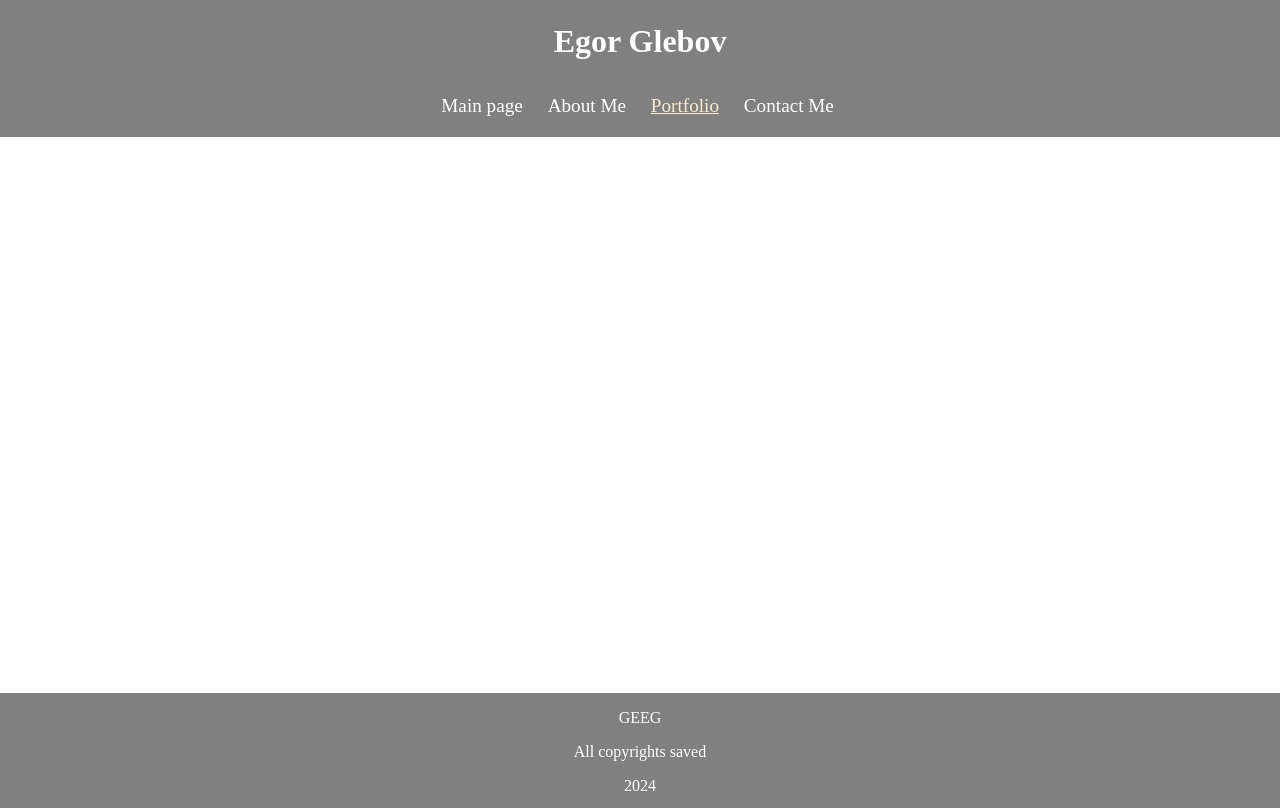
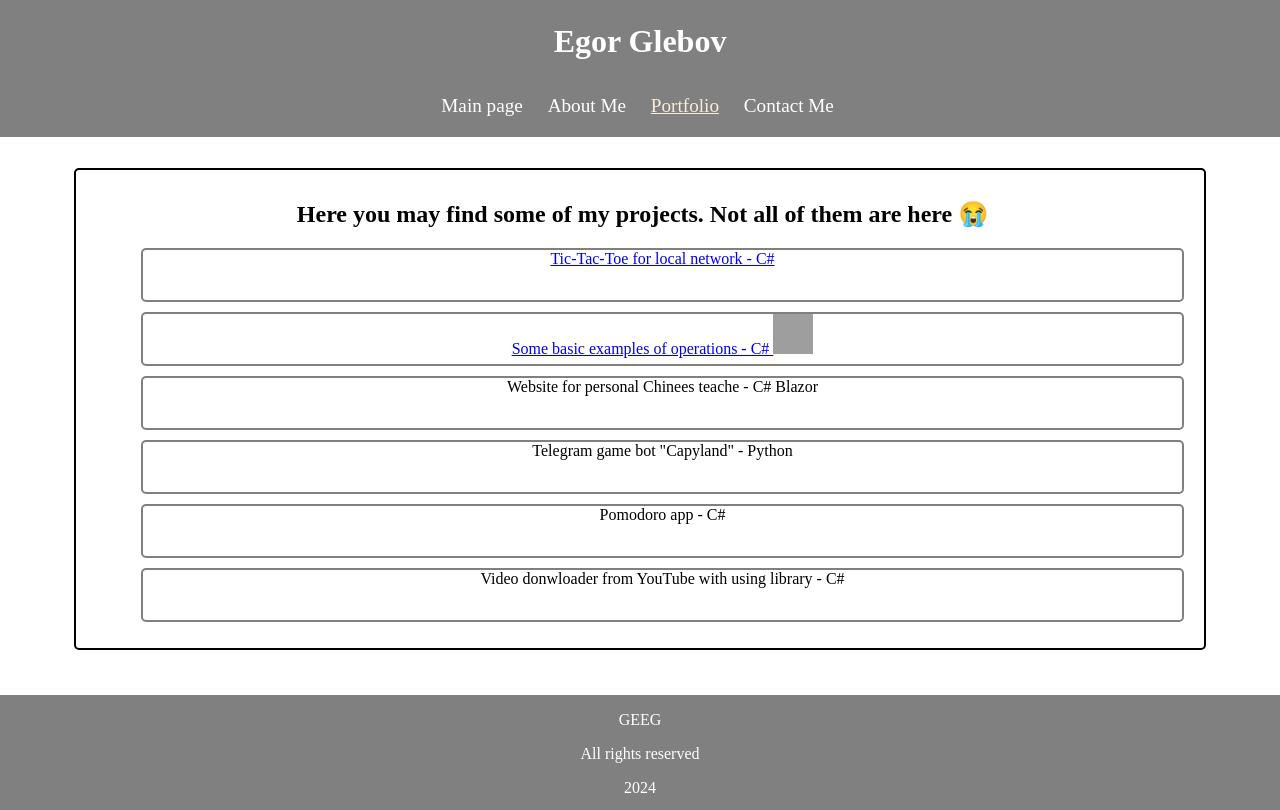
Before and after one commit to i-geeg-i/i_geeg_i.github.io, a plain HTML site: page portfolio.html in a window 1280 px wide. Drawn offline with Linux system fonts and the light colour scheme; grey boxes are pictures that could not be loaded.

Commit message:
minor update

```diff
--- a/portfolio.html
+++ b/portfolio.html
@@ -15,11 +15,20 @@
         </nav>
     </header>
     <main>
-
+        <div class="SiteElement"><h2>Here you may find some of my projects. Not all of them are here 😭</h2>
+        <ul id="projects">
+            <a href="https://github.com/i-geeg-i/Tic-tac-toe"><li>Tic-Tac-Toe for local network - C#</li></a>
+            <a href="https://github.com/i-geeg-i/c-"><li>Some basic examples of operations - C# <img src="https://github.githubassets.com/assets/arctic-code-vault-contributor-default-df8d74122a06.png" id="gthbArcticCode" title="Arctic Code Vault Contributor"></li></a>
+            <li>Website for personal Chinees teache - C# Blazor</li>
+            <li>Telegram game bot "Capyland" - Python</li>
+            <li>Pomodoro app - C#</li>
+            <li>Video donwloader from YouTube with using library - C#</li>
+        </ul>
+    </div>
     </main>
     <footer>
         <p>GEEG</p>
-        <P>All copyrights saved</P>
+        <P>All rights reserved</P>
         <P>2024</P>
     </footer>
 </body>
--- a/style.css
+++ b/style.css
@@ -106,3 +106,23 @@ footer{
     height: 115px;
     text-align: center;
 }
+#gthbArcticCode{
+    width: 40px;
+    height: 40px;
+    display: inline;
+}
+ul#projects li{
+    list-style: none;
+    margin: 10px 10px 10px 10px;
+    display: block;
+    min-height: 50px;
+    border: 2px solid gray;
+    border-radius: 5px;
+    text-align: center;
+    align-items: center;
+    justify-content: center;
+}
+ul#projects li:hover{
+    background-color: antiquewhite;
+    transform: scale(1.01, 1.01);
+}
```
Also changed, not shown: about.html (+1 -1 lines), contacts.html (+4 -1 lines), index.html (+1 -1 lines).
